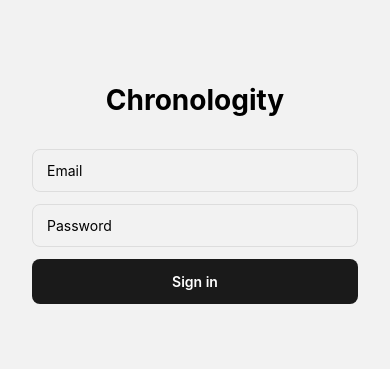
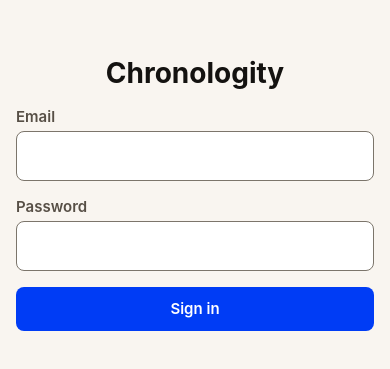
Before and after one commit to chronologity/chronologity, a React Native app in the folder apps/mobile/: screen /timeline in a window 390 px wide. Shown: the part 229-598 px from the top of the page. Built offline with nearby package versions, Linux system fonts and the light colour scheme; no server answers.

Commit message:
refactor(mobile): move the existing screens onto the design system

```diff
--- a/apps/mobile/src/features/auth/screens/sign-in.screen.tsx
+++ b/apps/mobile/src/features/auth/screens/sign-in.screen.tsx
@@ -1,8 +1,13 @@
 import { operations, type ApiClient } from "@chronologity/api-client";
 import { useMutation } from "@tanstack/react-query";
 import { useState } from "react";
-import { ActivityIndicator, Pressable, StyleSheet, Text, TextInput, View } from "react-native";
+import { View } from "react-native";
+import { spacing } from "../../../app/theme/spacing";
 import { ErrorState } from "../../../components/feedback/error-state";
+import { Screen } from "../../../components/layout/screen";
+import { AppButton } from "../../../components/primitives/app-button";
+import { AppInput } from "../../../components/primitives/app-input";
+import { AppText } from "../../../components/primitives/app-text";
 import { useSession } from "../../../app/providers";
 
 /**
@@ -23,6 +28,13 @@ import { useSession } from "../../../app/providers";
  *
  * Adopting the credentials is what persists them: `createBackend` writes the
  * refresh half through on every change.
+ *
+ * **The fields carry visible labels now, and that is a fix rather than a
+ * polish.** They were named by `placeholder` alone, which vanishes the moment
+ * somebody types — `accessibility.md:774`: "Placeholder text must not substitute
+ * for a persistent accessible label." `AppInput` has no way to be built without
+ * one. The `textContentType` and `autoComplete` hints are what let a password
+ * manager fill this in, which `accessibility.md:1065` asks for by name.
  */
 
 /** What the screen needs to do its one job. */
@@ -52,69 +64,45 @@ export function SignInScreen({ client }: SignInScreenProps): React.JSX.Element {
   });
 
   return (
-    <View style={styles.container} testID="sign-in-screen">
-      <Text style={styles.title}>Chronologity</Text>
+    <Screen centred testID="sign-in-screen">
+      <View style={{ gap: spacing.lg, width: "100%" }}>
+        <AppText style={{ textAlign: "center" }} variant="display">
+          Chronologity
+        </AppText>
 
-      <TextInput
-        accessibilityLabel="Email"
+        <AppInput
           autoCapitalize="none"
           autoComplete="email"
           keyboardType="email-address"
+          label="Email"
           onChangeText={setEmail}
-        placeholder="Email"
-        style={styles.field}
           testID="sign-in-email"
+          textContentType="emailAddress"
           value={email}
         />
 
-      <TextInput
-        accessibilityLabel="Password"
+        <AppInput
           autoCapitalize="none"
+          autoComplete="current-password"
+          label="Password"
           onChangeText={setPassword}
-        placeholder="Password"
           secureTextEntry
-        style={styles.field}
           testID="sign-in-password"
+          textContentType="password"
           value={password}
         />
 
-      <Pressable
-        accessibilityRole="button"
-        disabled={signIn.isPending}
+        <AppButton
+          busy={signIn.isPending}
+          label="Sign in"
           onPress={() => {
             signIn.mutate();
           }}
-        style={styles.button}
           testID="sign-in-submit"
-      >
-        {signIn.isPending ? (
-          <ActivityIndicator color="#fff" />
-        ) : (
-          <Text style={styles.buttonLabel}>Sign in</Text>
-        )}
-      </Pressable>
+        />
 
         {signIn.isError ? <ErrorState error={signIn.error} /> : null}
       </View>
+    </Screen>
   );
 }
-
-const styles = StyleSheet.create({
-  button: {
-    alignItems: "center",
-    backgroundColor: "#1a1a1a",
-    borderRadius: 8,
-    paddingVertical: 14,
-  },
-  buttonLabel: { color: "#fff", fontWeight: "600" },
-  container: { flex: 1, justifyContent: "center", padding: 32 },
-  field: {
-    borderColor: "#ddd",
-    borderRadius: 8,
-    borderWidth: 1,
-    marginBottom: 12,
-    paddingHorizontal: 14,
-    paddingVertical: 12,
-  },
-  title: { fontSize: 28, fontWeight: "700", marginBottom: 32, textAlign: "center" },
-});
--- a/apps/mobile/src/features/timelines/screens/timeline.screen.tsx
+++ b/apps/mobile/src/features/timelines/screens/timeline.screen.tsx
@@ -1,6 +1,13 @@
 import { useQuery } from "@tanstack/react-query";
-import { ActivityIndicator, FlatList, StyleSheet, Text, View } from "react-native";
+import { FlatList, View } from "react-native";
+import { spacing } from "../../../app/theme/spacing";
+import { EmptyState } from "../../../components/feedback/empty-state";
 import { ErrorState } from "../../../components/feedback/error-state";
+import { Screen } from "../../../components/layout/screen";
+import { AppLoader } from "../../../components/primitives/app-loader";
+import { AppText } from "../../../components/primitives/app-text";
+import { useTheme } from "../../../hooks/use-theme";
+import { formatOccurrence, type Precision } from "../../../lib/utils/format-date";
 import { useBackend } from "../../../app/providers";
 import {
   GET_TIMELINE_SLICE,
@@ -83,9 +90,12 @@ export function TimelineScreen(): React.JSX.Element {
   // reason to send somebody back to signing in (ADR-139).
   if (answered && userId === undefined) {
     return (
-      <View style={styles.centred} testID="timeline-onboarding">
-        <Text style={styles.empty}>There is one more step before your Timeline is ready.</Text>
-      </View>
+      <Screen centred testID="timeline-onboarding">
+        <EmptyState
+          action="Finish setting up your account and your history will appear here."
+          title="One more step"
+        />
+      </Screen>
     );
   }
 
@@ -94,9 +104,9 @@ export function TimelineScreen(): React.JSX.Element {
   // either is better than deciding on a shape that is not there.
   if (viewer.isPending || !answered || timeline.isPending) {
     return (
-      <View style={styles.centred} testID="timeline-loading">
-        <ActivityIndicator />
-      </View>
+      <Screen centred testID="timeline-loading">
+        <AppLoader label="Loading your Timeline" />
+      </Screen>
     );
   }
 
@@ -110,20 +120,22 @@ export function TimelineScreen(): React.JSX.Element {
 
   if (edges.length === 0) {
     return (
-      <View style={styles.centred} testID="timeline-empty">
-        <Text style={styles.empty}>Nothing here yet. Your history starts with a Moment.</Text>
-      </View>
+      <Screen centred testID="timeline-empty">
+        <EmptyState action="Your history starts with a Moment." title="Nothing here yet" />
+      </Screen>
     );
   }
 
   return (
+    <Screen padded={false}>
       <FlatList
-      contentContainerStyle={styles.list}
+        contentContainerStyle={{ padding: spacing.lg }}
         data={edges}
         keyExtractor={(edge) => edge.cursor}
         renderItem={({ item }) => <Entry entry={item.node} />}
         testID="timeline"
       />
+    </Screen>
   );
 }
 
@@ -135,31 +147,39 @@ export function TimelineScreen(): React.JSX.Element {
  * @returns The element.
  */
 function Entry({ entry }: { entry: TimelineEntry }): React.JSX.Element {
-  const when = new Date(entry.occurredAt).toDateString();
+  const { theme } = useTheme();
+
+  // At the precision it is actually known. A Moment recorded as "summer 1998"
+  // must not be rendered as a day nobody knows (moments.md:259).
+  const when = formatOccurrence(entry.occurredAt, entry.occurrencePrecision as Precision);
+
+  const row = {
+    borderBottomColor: theme.colors.border,
+    borderBottomWidth: 1,
+    gap: spacing.xs,
+    paddingVertical: spacing.md,
+  };
 
   if (entry.__typename === "WithheldTimelineEntry") {
     return (
-      <View style={styles.row} testID="timeline-entry-withheld">
-        <Text style={styles.when}>{when}</Text>
-        <Text style={styles.withheld}>Not yours to read</Text>
+      <View style={row} testID="timeline-entry-withheld">
+        <AppText variant="body">{when}</AppText>
+        {/*
+          The words carry this, not the colour. Colour "must not be the only way
+          meaning is communicated" (accessibility.md:828), and this is the row
+          whose meaning is somebody else's privacy — it was also the least
+          legible thing on the screen at 2.8:1 before the palette existed.
+        */}
+        <AppText color="textMuted" variant="caption">
+          Not yours to read
+        </AppText>
       </View>
     );
   }
 
   return (
-    <View style={styles.row} testID="timeline-entry">
-      <Text style={styles.when}>{when}</Text>
-      <Text style={styles.detail}>{entry.occurrencePrecision.toLowerCase()}</Text>
+    <View style={row} testID="timeline-entry">
+      <AppText variant="body">{when}</AppText>
     </View>
   );
 }
-
-const styles = StyleSheet.create({
-  centred: { alignItems: "center", flex: 1, justifyContent: "center", padding: 32 },
-  detail: { color: "#666", fontSize: 13 },
-  empty: { color: "#444", textAlign: "center" },
-  list: { padding: 16 },
-  row: { borderBottomColor: "#eee", borderBottomWidth: 1, paddingVertical: 14 },
-  when: { fontSize: 16, fontWeight: "600" },
-  withheld: { color: "#999", fontSize: 13, fontStyle: "italic" },
-});
--- a/apps/mobile/src/hooks/use-theme.ts
+++ b/apps/mobile/src/hooks/use-theme.ts
@@ -54,8 +54,11 @@ function usePlatformReducedMotion(): boolean {
     let live = true;
 
     void AccessibilityInfo.isReduceMotionEnabled().then((enabled) => {
+      // Only when it differs. The first read almost always agrees with the
+      // default, and setting state to the value it already holds re-renders
+      // every screen on mount for nothing.
       if (live) {
-        setReduced(enabled);
+        setReduced((current) => (current === enabled ? current : enabled));
       }
     });
 
```
Also changed, not shown: apps/mobile/src/features/moments/screens/moment.screen.tsx (added, +49 -0 lines), 1 other file (tests, documents, lock files or other folders). Lines whose indentation alone changed are shown as unchanged.
